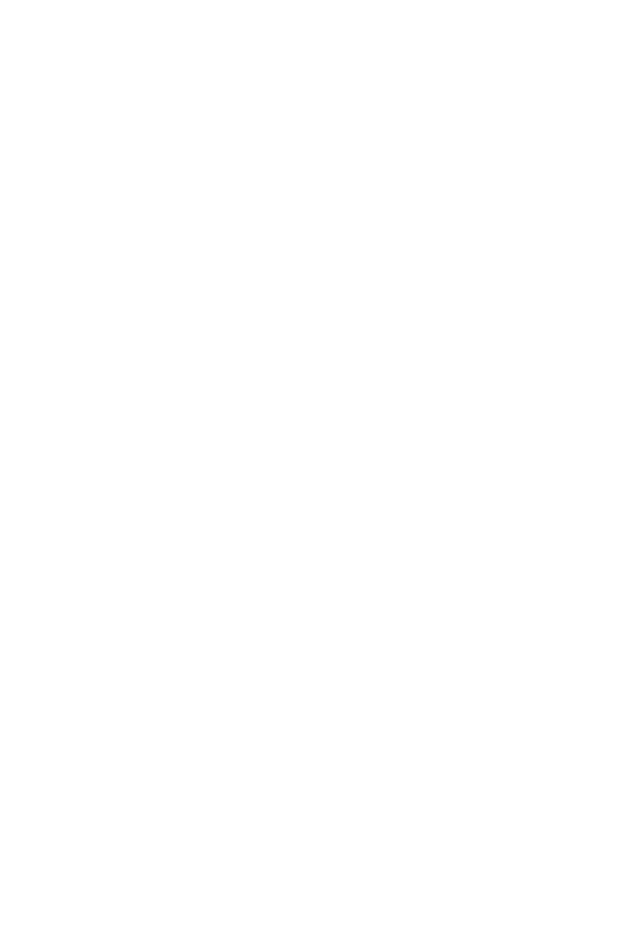
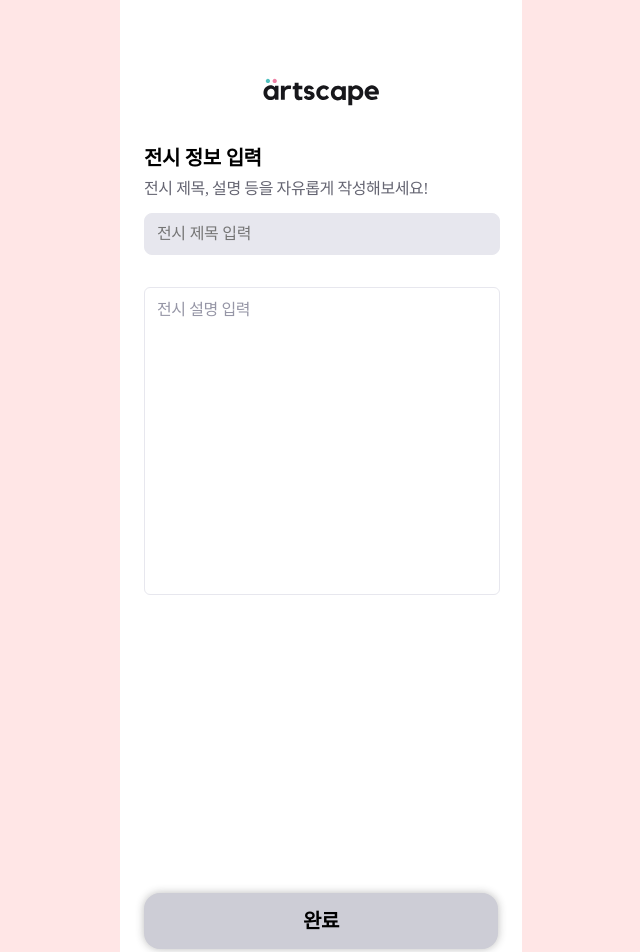
Before and after one commit to ArtScape-Hanyang/ArtScape_Frontend, a React (Vite) app: page /multi_pln/info in a window 1280 px wide. Before the commit this address had no page. Shown: the top 952 px of the page, without its empty margins (319-959 px from the left). Before the commit the page ends 800 px from the top, so only its background shows below. Built offline with nearby package versions, Linux system fonts and the light colour scheme; a web font is replaced by a local one.

Commit message:
[deisgn] : 전시 정보 입력 완성

```diff
--- a/src/App.tsx
+++ b/src/App.tsx
@@ -14,6 +14,7 @@
 import ProfilePage from "./pages/ProfilePage";
 import MapPage from "./pages/MapPage";
 import PlanMain from "./pages/PlanMain";
+import PlanInfo from "./pages/PlanInfo";
 import ArtRegiPage from "./pages/ArtRegiPage";
 import ArtRegiDetailPage from "./pages/ArtRegiDetailPage";
 import ArtRegiBugetPage from "./pages/ArtRegiBugetPage";
@@ -45,6 +46,7 @@
           />
           <Route path="/multi_pln/budget" element={<ArtRegiBugetPage />} />
           <Route path="/multi_pln/budget/edit" element={<EditBudgetPage />} />
+          <Route path="/multi_pln/info" element={<PlanInfo />} />
         </Routes>
       </BudgetProvider>
     </Router>
--- /dev/null
+++ b/src/pages/PlanInfo.tsx
@@ -0,0 +1,136 @@
+import styled from "styled-components";
+import GlobalStyle from "../styles/GlobalStyle";
+import Header from "../components/header";
+import { useState } from "react";
+import { useNavigate } from "react-router-dom";
+
+interface StyledButtonProps {
+    isActive: boolean;
+}
+
+const MainContainer = styled.div`
+  width: 25.125rem;
+  min-height: 54.625rem;
+  background-color: #ffffff;
+  box-sizing: border-box;
+  position: relative;
+  padding: 3.75rem 0;
+`;
+
+const H1 = styled.h1`
+    font-size: 1.25rem;
+    font-weight: 600;
+    line-height: 1.25rem; /* 100% */
+    letter-spacing: -0.03125rem;
+    margin-top: 2.25rem;
+    padding: 0 1.5rem;
+`;
+
+const H3 = styled.h3`
+    color: var(--Gray-Scale-G400, #656572);
+
+    /* Body/M500 */
+    font-family: Pretendard;
+    font-size: 1rem;
+    font-style: normal;
+    font-weight: 500;
+    line-height: 1rem; /* 100% */
+    letter-spacing: -0.025rem;
+    margin-top: 1%;
+    padding: 0 1.5rem;
+`;
+
+const TitleInput = styled.input`
+    width: 20.6rem;
+    height: 2.5rem;
+    padding: 0 0.75rem;
+    border-radius: 0.5rem;
+    border: 1px solid #E7E7EE;
+    font-size: 1rem;
+    font-weight: 500;
+    line-height: 1rem; /* 100% */
+    letter-spacing: -0.025rem;
+    background-color: #E7E7EE;
+    margin: 0 1.5rem;
+`;
+
+const Textarea = styled.textarea`
+  width: 20.6rem;
+  padding: 0.75rem;
+  resize: vertical;
+  min-height: 3rem;
+  max-height: 12rem;
+  border-radius: 0.375rem;
+  border: 1px solid var(--Gray-Scale-G100, #e7e7ee);
+
+  /* Body/M500b */
+  font-family: Pretendard;
+  font-size: 1rem;
+  font-style: normal;
+  font-weight: 500;
+  line-height: 120%; /* 1.2rem */
+  letter-spacing: -0.025rem;
+  &::placeholder {
+    color: var(--Gray-Scale-G300, #9696a6); /* 플레이스홀더 색상 변경 */
+  }
+
+  color: var(--Gray-Scale-G400, #656572);
+
+  /* 최소 높이 */
+  min-height: 17.625rem;
+  resize: none;
+  margin: 2rem 1.5rem;
+
+`;
+
+const BtnContainer = styled.div`
+    margin-top: 16.37rem;
+    width: 100%-1.5rem;
+    height: auto;
+    padding: 0 1.5rem;
+`;
+
+const StyledButton = styled.button<StyledButtonProps>`
+    background-color: ${({isActive}) => (
+    isActive ? "#52C1BF" : "#CDCDD6")};
+    cursor: ${({isActive}) => (
+    isActive ? "pointer" : "not-allowed")};
+    width: 22.125rem;
+    color: ${({isActive}) => (isActive ? "white" : "black")};
+    height: 3.5rem;
+    font-family: Pretendard;
+    font-size: 1.25rem;
+    font-weight: 600;
+    line-height: 1rem; /* 100% */
+    letter-spacing: -0.025rem;
+    border-radius: 1rem;
+    /* Shadow/DS200 */
+    box-shadow: 0px 0px 8px 0px rgba(34, 34, 34, 0.30);
+`;
+
+function PlanInfo() {
+    const [title, setTitle] = useState("");
+    const [description, setDescription] = useState("");
+    const navigate = useNavigate();
+
+    const isButtonActive = title.trim() !== "" && description.trim() !== "";
+
+    const handleComplete = () => {
+        navigate('/multi_pln');
+    }
+    return (
+        <MainContainer>
+            <GlobalStyle />
+            <Header />
+            <H1>전시 정보 입력</H1>
+            <H3>전시 제목, 설명 등을 자유롭게 작성해보세요!</H3>
+            <TitleInput placeholder="전시 제목 입력" value={title} onChange={(e) => setTitle(e.target.value)}/>
+            <Textarea placeholder="전시 설명 입력" value={description} onChange={(e) => setDescription(e.target.value)}/>
+            <BtnContainer>
+                <StyledButton isActive={isButtonActive} onClick={handleComplete}>완료</StyledButton>
+            </BtnContainer>
+        </MainContainer>
+    )
+}
+
+export default PlanInfo;
```
